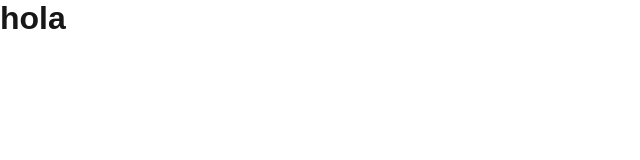
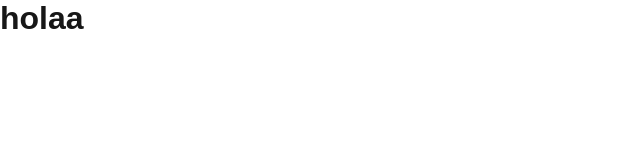
Before and after one commit to Lukayx/Proyecto-ArquiSoftware, a Next.js app in the folder mira-flow/: page /menu in a window 1280 px wide. Shown: the top 160 px of the page, without its empty margins (0-640 px from the left). Built offline with nearby package versions, Linux system fonts and the light colour scheme.

Commit message:
creacion frontend

```diff
--- a/mira-flow/src/app/(pages)/(admin)/menu/page.tsx
+++ b/mira-flow/src/app/(pages)/(admin)/menu/page.tsx
@@ -3,6 +3,6 @@ import styles from "./page.module.css";
 
 export default function Home() {
   return (
-    <h1>hola</h1>
+    <h1>holaa</h1>
   );
 }
```
